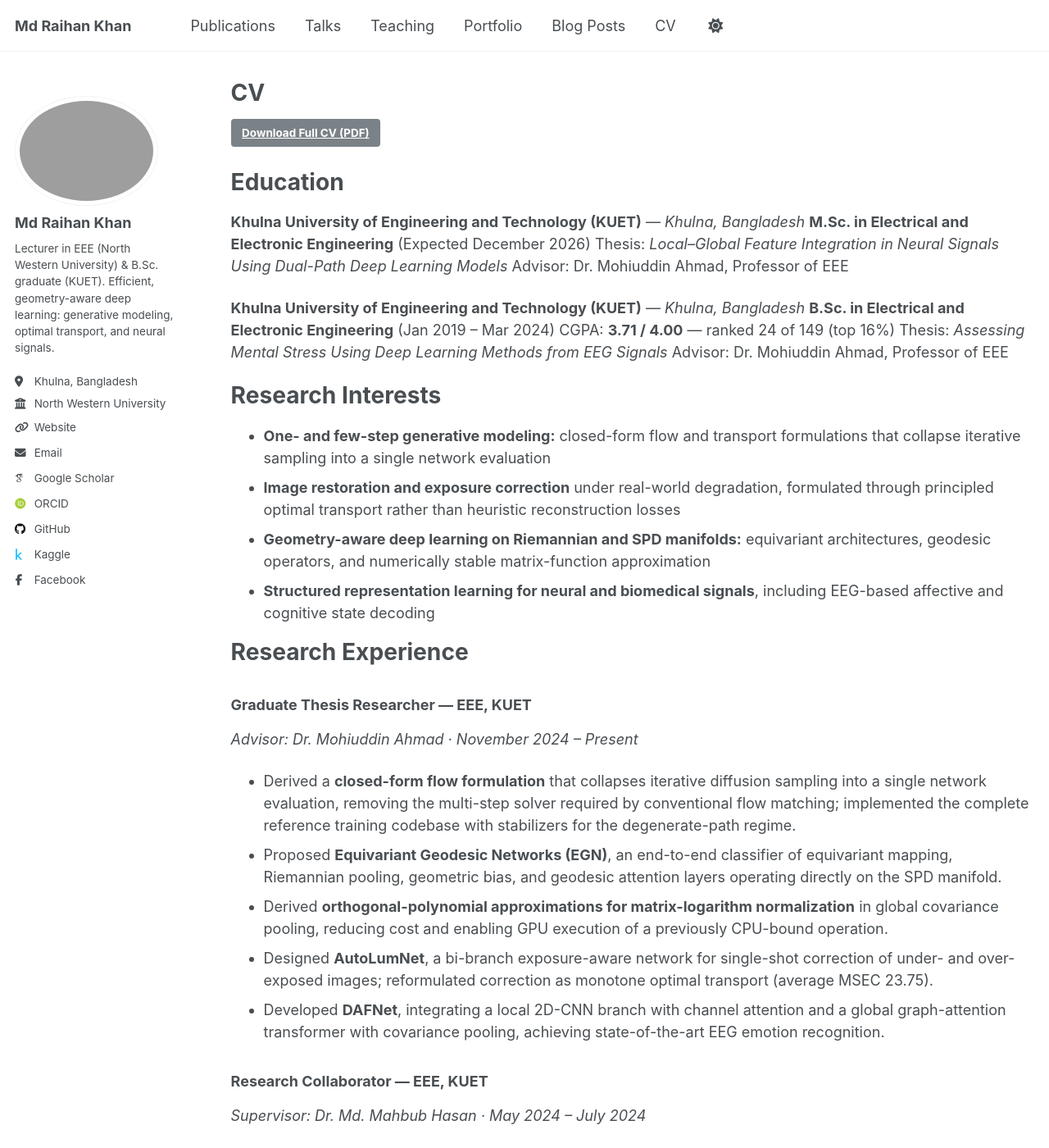
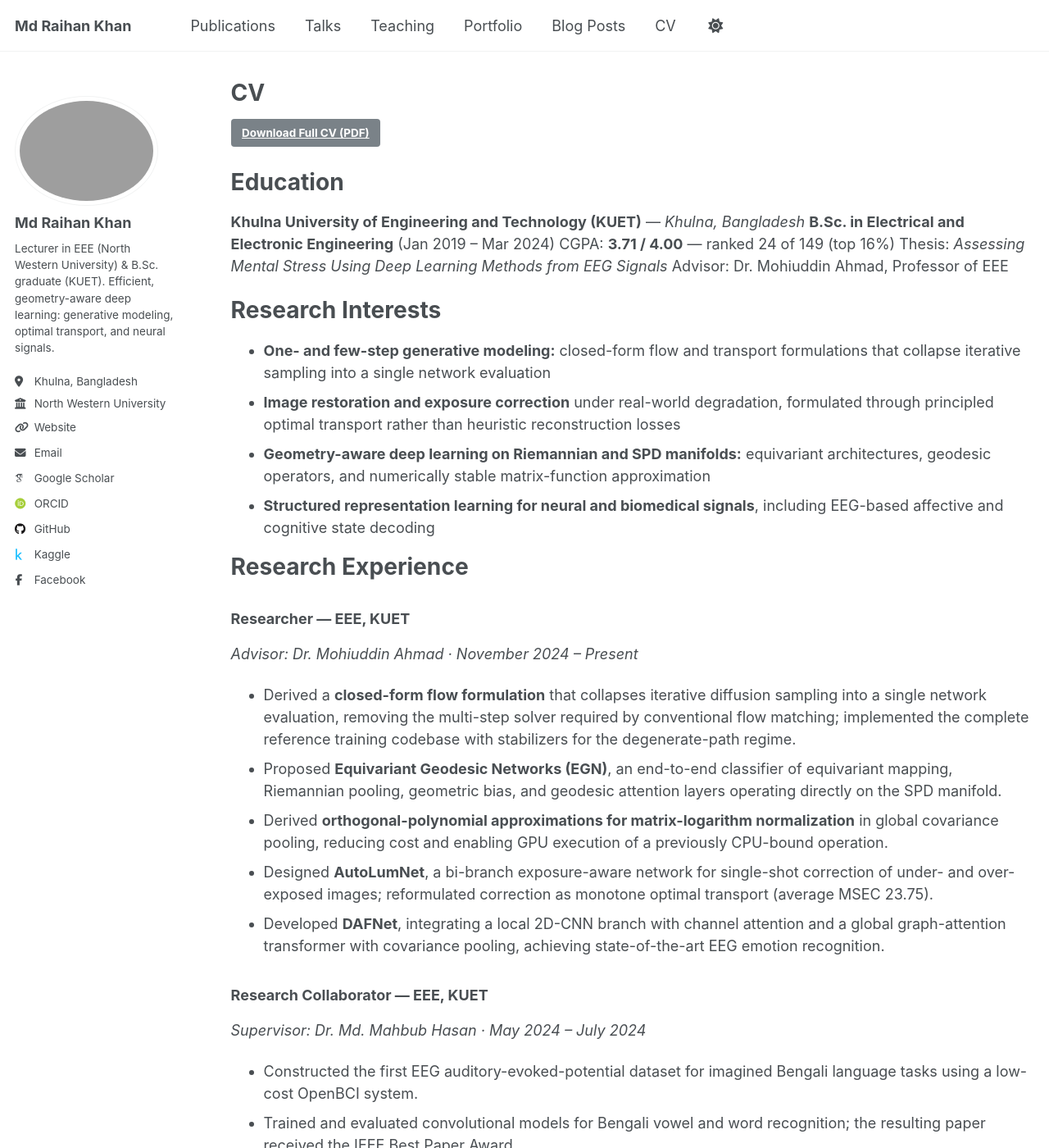
Before and after one commit to kraihan/kraihan.github.io, a Jekyll site: the page built from _pages/cv.md, in a window 1280 px wide and 1400 px high. Shown: the whole window at 82% size. Built offline with Jekyll 4.4.1, drawn with Linux system fonts in a browser that asks for light colours; some web fonts are replaced.

Commit message:
Update cv.md

```diff
--- a/_pages/cv.md
+++ b/_pages/cv.md
@@ -13,10 +13,7 @@ redirect_from:
 
 # Education
 
-**Khulna University of Engineering and Technology (KUET)** — *Khulna, Bangladesh*
-**M.Sc. in Electrical and Electronic Engineering** (Expected December 2026)
-Thesis: *Local–Global Feature Integration in Neural Signals Using Dual-Path Deep Learning Models*
-Advisor: Dr. Mohiuddin Ahmad, Professor of EEE
+
 
 **Khulna University of Engineering and Technology (KUET)** — *Khulna, Bangladesh*
 **B.Sc. in Electrical and Electronic Engineering** (Jan 2019 – Mar 2024)
@@ -33,7 +30,7 @@ Advisor: Dr. Mohiuddin Ahmad, Professor of EEE
 
 # Research Experience
 
-### Graduate Thesis Researcher — EEE, KUET
+### Researcher — EEE, KUET
 *Advisor: Dr. Mohiuddin Ahmad · November 2024 – Present*
 - Derived a **closed-form flow formulation** that collapses iterative diffusion sampling into a single network evaluation, removing the multi-step solver required by conventional flow matching; implemented the complete reference training codebase with stabilizers for the degenerate-path regime.
 - Proposed **Equivariant Geodesic Networks (EGN)**, an end-to-end classifier of equivariant mapping, Riemannian pooling, geometric bias, and geodesic attention layers operating directly on the SPD manifold.
```
